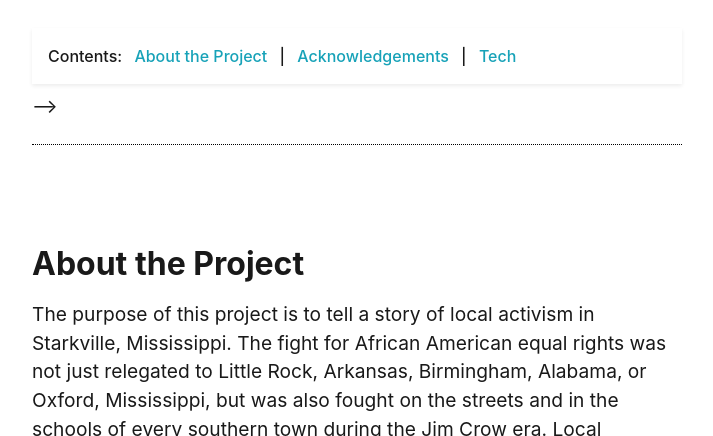
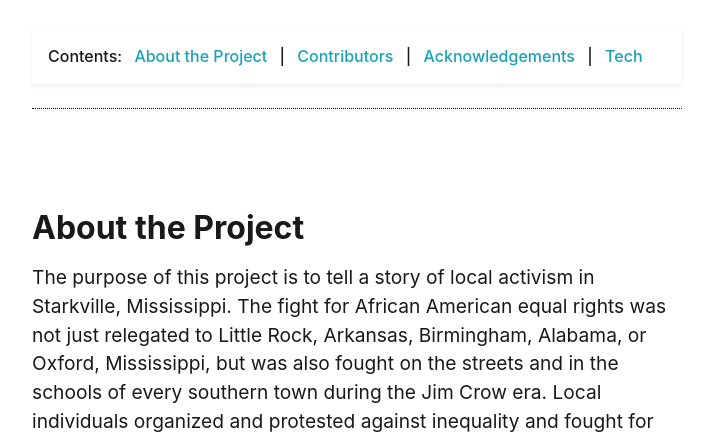
Before and after one commit to ShakyTruce/shakytruce.github.io, a Jekyll site: the page built from pages/about.md, in a window 1280 px wide and 900 px high, cut to the strip 464-900 px from the top of the window. Shown: the whole strip, without its empty margins (283-996 px from the left). Built offline with Jekyll 4.4.1, drawn with Linux system fonts in a browser that asks for light colours.

Commit message:
Update about.md
updated sub nav

```diff
--- a/pages/about.md
+++ b/pages/about.md
@@ -10,7 +10,7 @@
 
 {% include feature/jumbotron.html objectid="https://cdil.lib.uidaho.edu/images/palouse_sm.jpg" %}
 
-{% include feature/nav-menu.html sections="About the Project;Acknowledgements" %} -->
+{% include feature/nav-menu.html sections="About the Project;Contributors;Acknowledgements" %}
 
 ## About the Project
 
```
